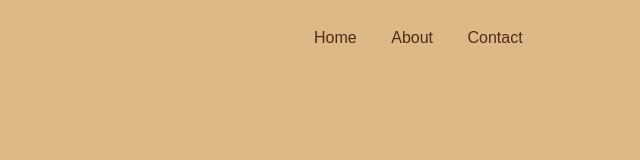
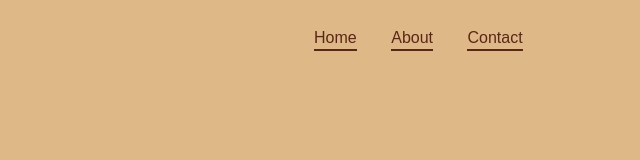
Before and after one commit to marquisso59/marquisso59.github.io, a plain HTML site: page index.html in a window 1280 px wide. Shown: the full height of the page, 640-1280 px from the left. Drawn offline with Linux system fonts and the light colour scheme.

Commit message:
Update styles.css

```diff
--- a/styles/styles.css
+++ b/styles/styles.css
@@ -31,4 +31,14 @@ nav{
     text-decoration: none;
     color: #582817;
     padding: 5px 0;
+    position: relative;
 }
+.nav-links li a::after{
+    content: '';
+    background: #582817;
+    width: 100%;
+    height: 2px;
+    position: absolute;
+    bottom: 0;
+    left: 0;
+}
```
